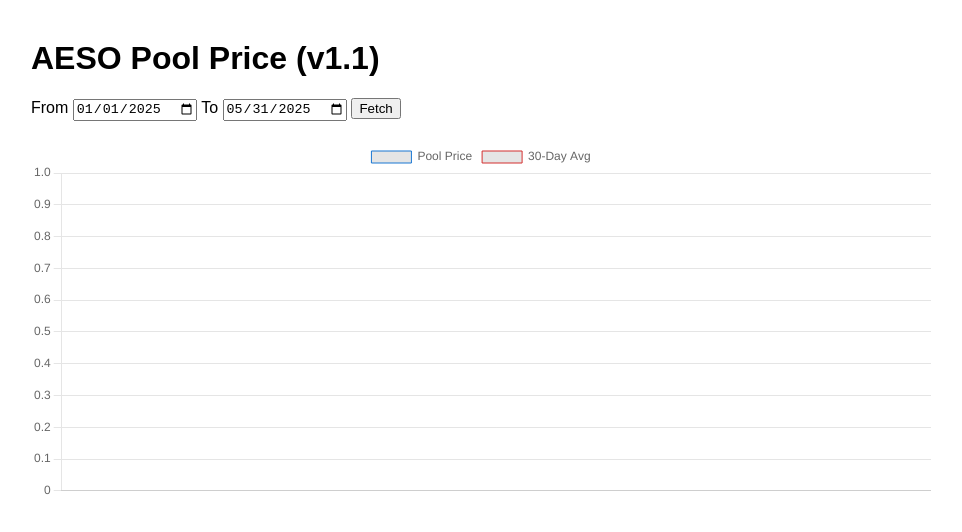
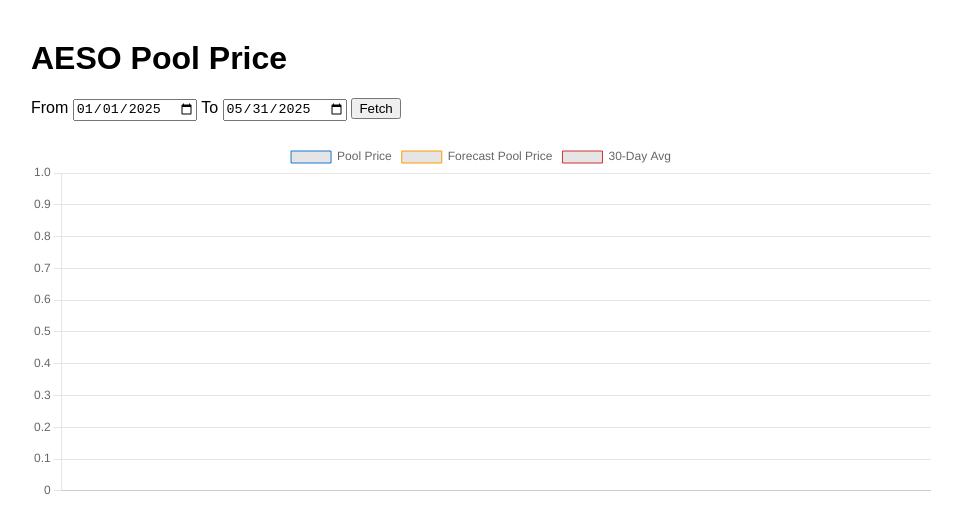
Before and after one commit to mattador22/aeso-pool-price-report, a plain HTML site: page index.html in a window 1280 px wide. Shown: the whole page, without its empty margins (159-1121 px from the left). Drawn offline with nearby package versions, Linux system fonts and the light colour scheme; no server answers.

Commit message:
Update index.html

```diff
--- a/index.html
+++ b/index.html
@@ -10,7 +10,7 @@
   </style>
 </head>
 <body>
-  <h1>AESO Pool Price (v1.1)</h1>
+  <h1>AESO Pool Price</h1>
 
   <div id="controls">
     From <input id="start" type="date" value="2025-01-01">
@@ -28,6 +28,7 @@
   type:'line',
   data:{labels:[],datasets:[
     {label:'Pool Price', data:[], borderWidth:1, borderColor:'#1976d2', fill:false},
+    {label:'Forecast Pool Price', data:[], borderWidth:1, borderColor:'#ff9800', fill:false},
     {label:'30-Day Avg', data:[], borderWidth:1, borderColor:'#d32f2f', fill:false}
   ]},
   options:{scales:{y:{beginAtZero:true}}}
@@ -43,7 +44,8 @@
 
   chart.data.labels          = rows.map(r => r.begin_datetime_utc);
   chart.data.datasets[0].data= rows.map(r => +r.pool_price);
-  chart.data.datasets[1].data= rows.map(r => +r.rolling_30day_avg);
+  chart.data.datasets[1].data = rows.map(r => +r.forecast_pool_price);
+  chart.data.datasets[2].data= rows.map(r => +r.rolling_30day_avg);
   chart.update();
 }
 
```
